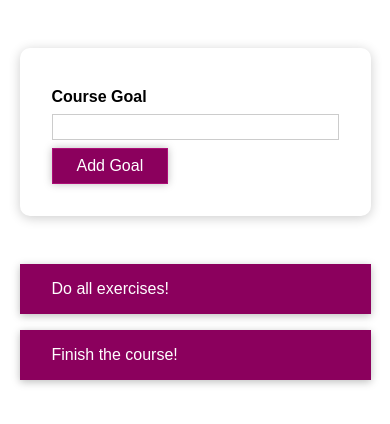
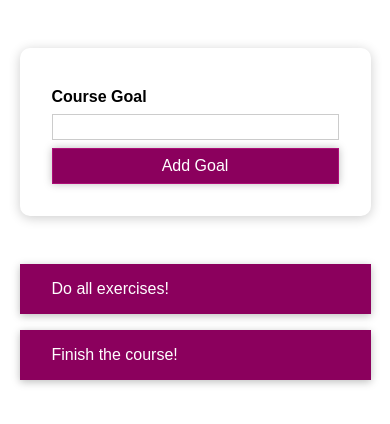
Before and after one commit to Kanharajput/StyleReact, a React (Create React App) app: page / in a window 390 px wide. Shown: the top 424 px of the page. Built offline with nearby package versions, Linux system fonts and the light colour scheme.

Commit message:
media queries in style component

```diff
--- a/src/components/UI/Button/Button.js
+++ b/src/components/UI/Button/Button.js
@@ -3,6 +3,7 @@ import styled from 'styled-components';
 
 
 const Button = styled.button`
+  width: 100%;
   font: inherit;
   padding: 0.5rem 1.5rem;
   border: 1px solid #8b005d;
@@ -10,6 +11,7 @@ const Button = styled.button`
   background: #8b005d;
   box-shadow: 0 0 4px rgba(0, 0, 0, 0.26);
   cursor: pointer;
+
 
   &:focus
     outline: none;
@@ -19,6 +21,10 @@ const Button = styled.button`
     background: #ac0e77;
     border-color: #ac0e77;
     box-shadow: 0 0 8px rgba(0, 0, 0, 0.26);
+
+  @media screen and (min-width: 768px){
+    width: 35%;
+  }
 
 `;
 
```
